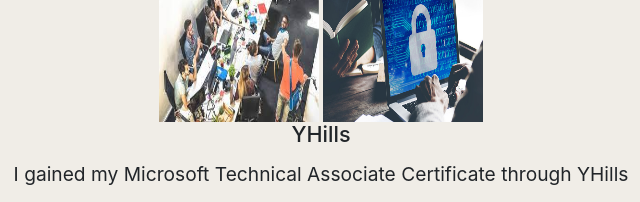
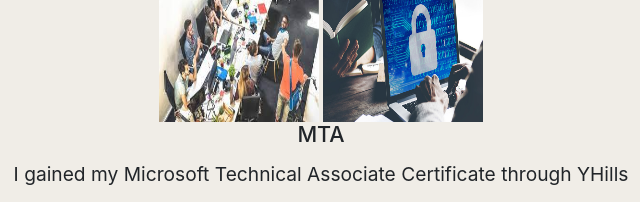
Before and after one commit to sankalpie/portfolio, a plain HTML site: page index.html in a window 1280 px wide. Shown: the part 2060-2262 px from the top of the page, 319-959 px from the left. Drawn offline with nearby package versions, Linux system fonts and the light colour scheme.

Commit message:
Update index.html

```diff
--- a/index.html
+++ b/index.html
@@ -146,7 +146,7 @@
             <div class="card-body">
                 <img src="yhills.jpg" alt="webd" style="float: top-left;width:10rem;height:8rem;">
                 <img src="yhills2.jpg" alt="webd" style="float: top-right;width:10rem;height:8rem;">
-                <h5 class="card-title" style="font-size: 1.35rem;">YHills</h5>
+                <h5 class="card-title" style="font-size: 1.35rem;">MTA</h5>
                 <p class="card-text" style="font-size: 1.2rem;">I gained my Microsoft Technical Associate Certificate
                     through YHills
                 </p>
```
